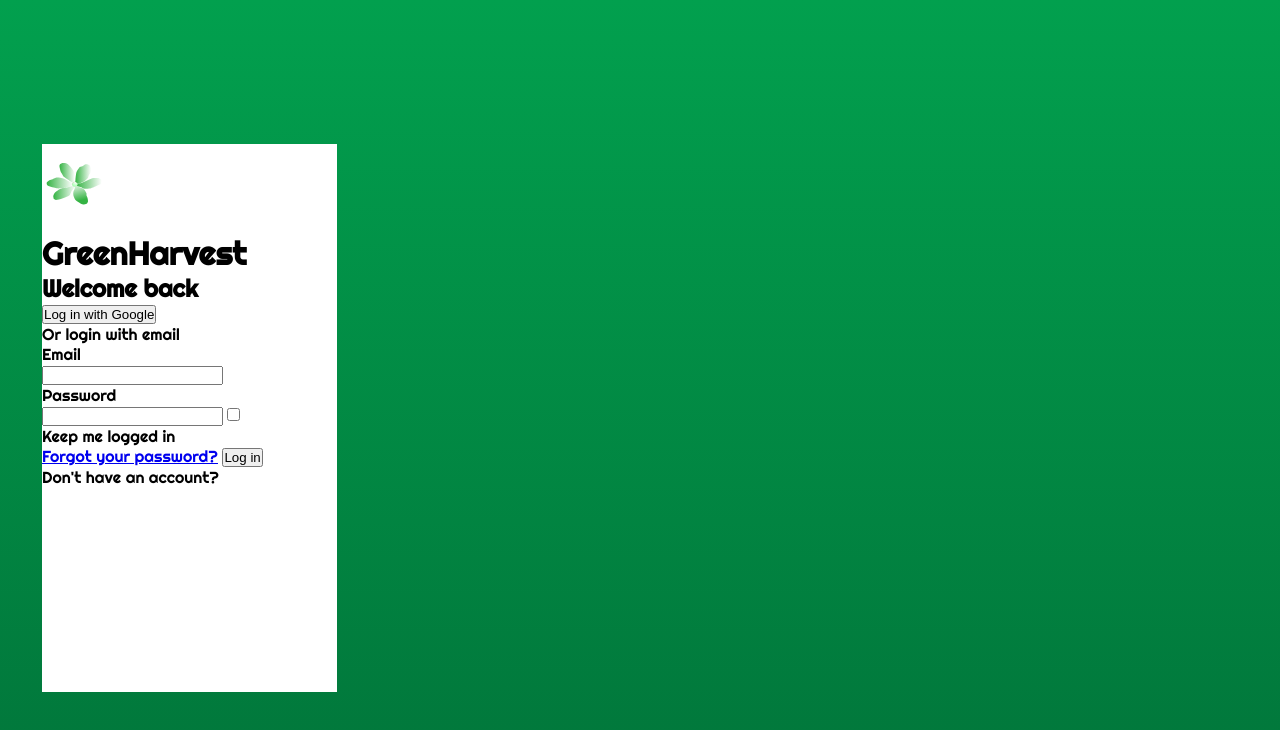
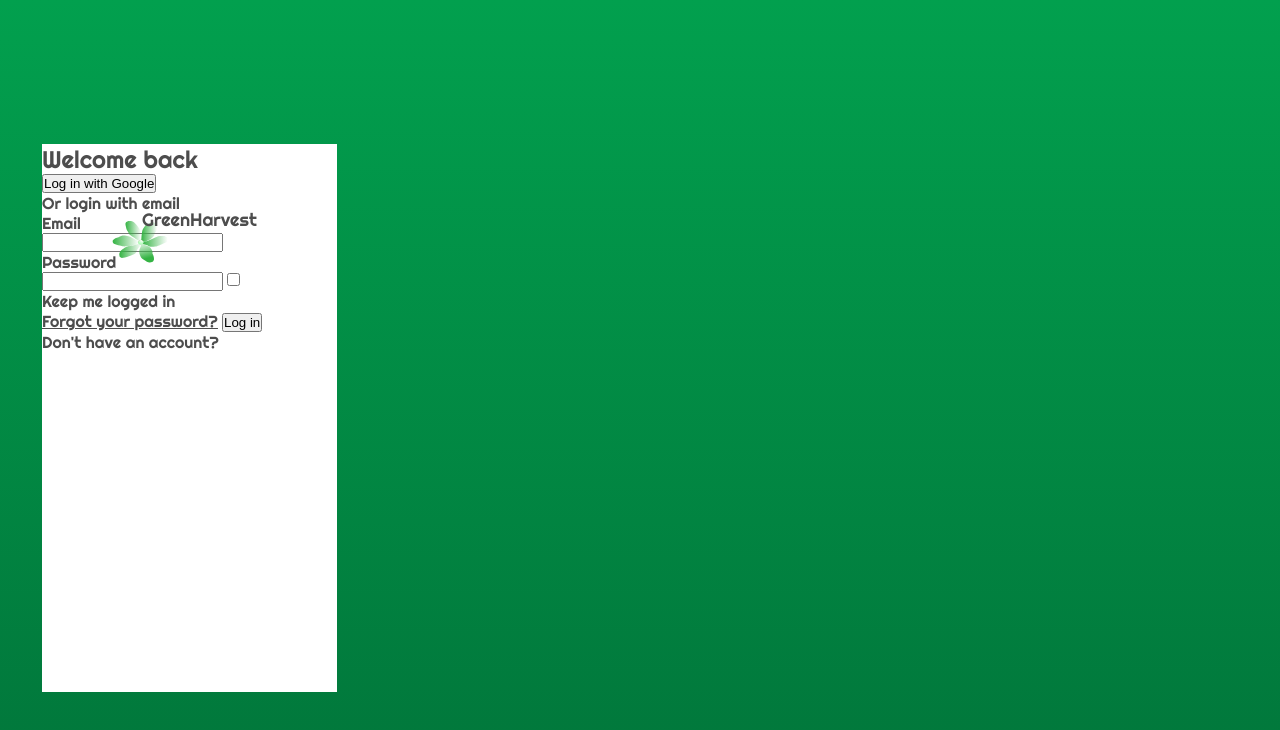
Before and after one commit to KasiaPodkowa/landing-page-training, a plain HTML site: page index.html in a window 1280 px wide. Drawn offline with Linux system fonts and the light colour scheme.

Commit message:
Adding section.scss

```diff
--- a/index.html
+++ b/index.html
@@ -6,17 +6,16 @@
     <meta name="viewport" content="width=device-width, initial-scale=1.0">
     <title>Landing page training</title>
     <link href="https://fonts.googleapis.com/css?family=Righteous&display=swap&subset=latin-ext" rel="stylesheet">
-    <link rel="icon" href="img/Logo.svg">
+    <link rel="icon" href="svg/Logo.svg">
     <link rel="stylesheet" href="css/style.css">
 </head>
 
 <body>
-    <div class="wrapper">
 
     <div class="section">
 
         <div class="logo section__logo">
-                <img src="svg/Logo.svg" alt="Logo">
+            <img class="logo--img" src="svg/Logo.svg" alt="Logo">
         </div>
 
         <h1 class="section__h1 text">GreenHarvest</h1>
@@ -43,7 +42,6 @@
         <p class="section__p text">Don't have an account? <a href="#" class="section__a text text--red"></a></p>
 
 
-        </div>
 
         <div class="image"></div>
     </div>
--- a/sass/_body.scss
+++ b/sass/_body.scss
@@ -5,7 +5,6 @@
 }
 
 body {
-    font-family: $fontFamily;
     background-image: $bgcGradient;
     width: 100vw;
     height: 100vh;
--- /dev/null
+++ b/sass/_section.scss
@@ -0,0 +1,36 @@
+.text {
+    // position: absolute;
+    font-family: $fontFamily;
+    font-style: normal;
+    font-weight: normal;
+    color: $color;
+}
+
+.section {
+    position: absolute;
+    width: 295px;
+    height: 548px;
+    left: 42px;
+    top: 144px;
+
+    background: #FFFFFF;
+
+    &__logo {
+        position: absolute;
+        left: 66px;
+        top: 58px;
+        width: 32.47px;
+        height: 39.93px;
+    }
+
+    &__h1 {
+        position: absolute;
+
+        font-size: 18px;
+        line-height: 22px;
+        width: 142.24px;
+        height: 28.18px;
+        left: 100px;
+        top: 65px;
+    }
+}
--- a/sass/_variables.scss
+++ b/sass/_variables.scss
@@ -1,3 +1,4 @@
 $fontFamily: 'Righteous',
 cursive;
 $bgcGradient: linear-gradient(180deg, #02A04E 0%, #01753A 100%);
+$color: #4D4D4D;
--- a/sass/_wrapper.scss
+++ /dev/null
@@ -1,9 +0,0 @@
-.wrapper {
-    position: absolute;
-    width: 295px;
-    height: 548px;
-    left: 42px;
-    top: 144px;
-
-    background: #FFFFFF;
-}
--- a/sass/style.scss
+++ b/sass/style.scss
@@ -1,3 +1,3 @@
 @import 'variables';
 @import 'body';
-@import 'wrapper';
+@import 'section';
```
Also changed, not shown: css/style.css, 1 other file. Lines whose indentation alone changed are shown as unchanged.
